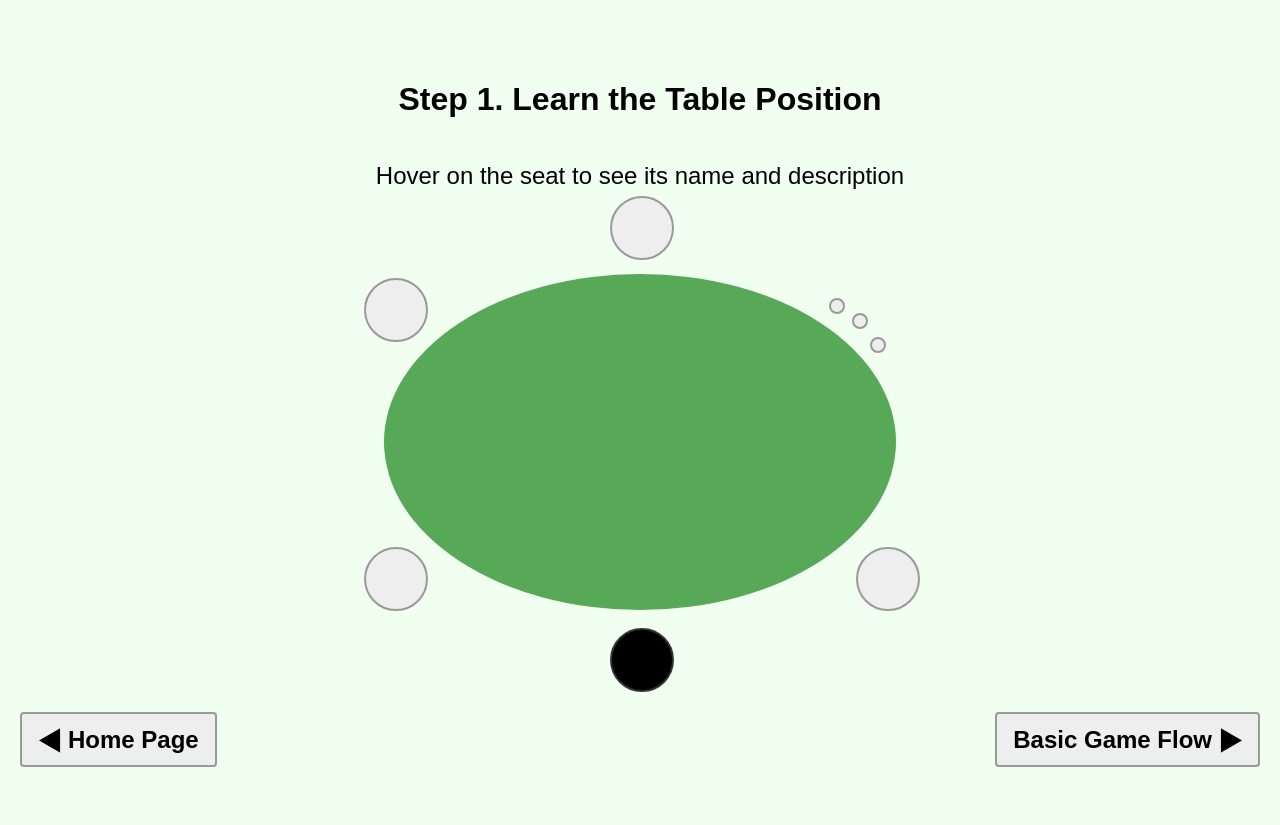
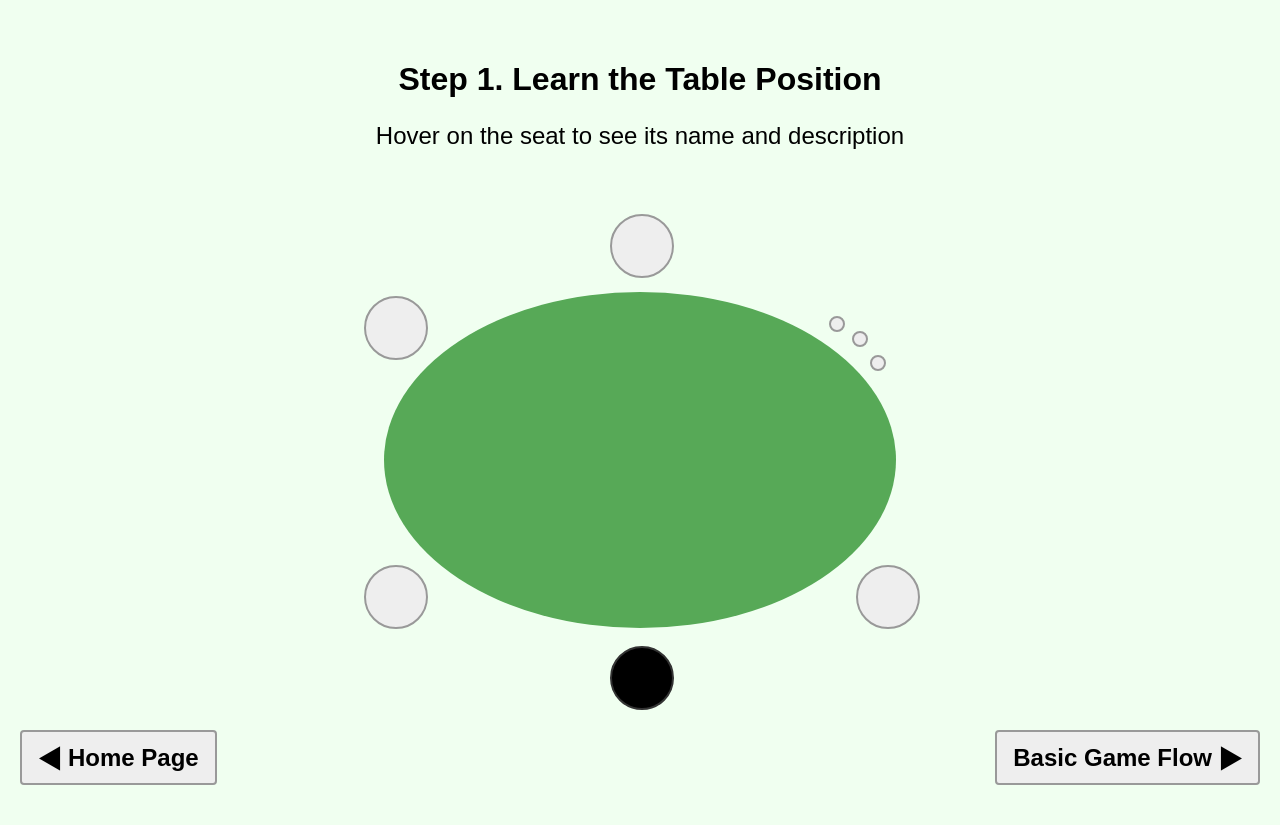
Before and after one commit to GMNBNBNB/4710UI, a Flask app: page /table_position in a window 1280 px wide. Shown: the part 58-883 px from the top of the page. Before the commit the page ends 825 px from the top, so only its background shows below. Run offline with Flask 3, Linux system fonts and the light colour scheme.

Commit message:
排布微调

```diff
--- a/static/css/hand_rankings.css
+++ b/static/css/hand_rankings.css
@@ -5,19 +5,20 @@
   .title {
     font-size: 2rem;
     text-align: center;
-    margin-bottom: 20px;
+    margin-bottom: 50px;
   }
 
   .ranking-grid {
     display: flex;
     gap: 40px;
     align-items: flex-start;
+    margin-bottom: 50px;
   }
   .ranking-column {
     flex: 1;
     display: flex;
     flex-direction: column;
-    gap: 24px;
+    gap: 40px;
   }
 
   .ranking-item {
--- a/templates/table_position.html
+++ b/templates/table_position.html
@@ -8,10 +8,8 @@
 
   .table-title {
     text-align: center;
-    padding: 20px;
     font-size: 2rem;
     color: #000;
-    margin-bottom: 20px;
   }
 
   .table-container {
@@ -116,7 +114,7 @@
 {% block content %}
   <h1 class="table-title">Step 1. Learn the Table Position</h1>
 
-  <p style="text-align:center; margin-bottom:12px; font-size:1.5rem;">
+  <p style="text-align:center; margin-bottom:70px; font-size:1.5rem;">
     Hover on the seat to see its name and description
   </p>
 
```
